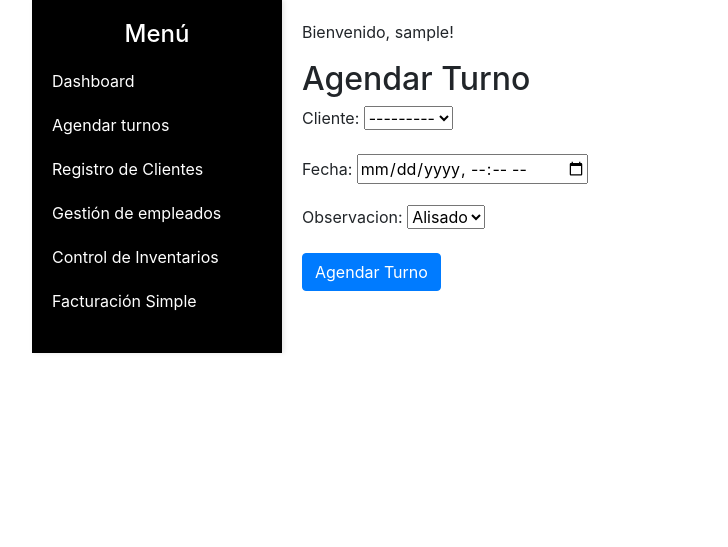
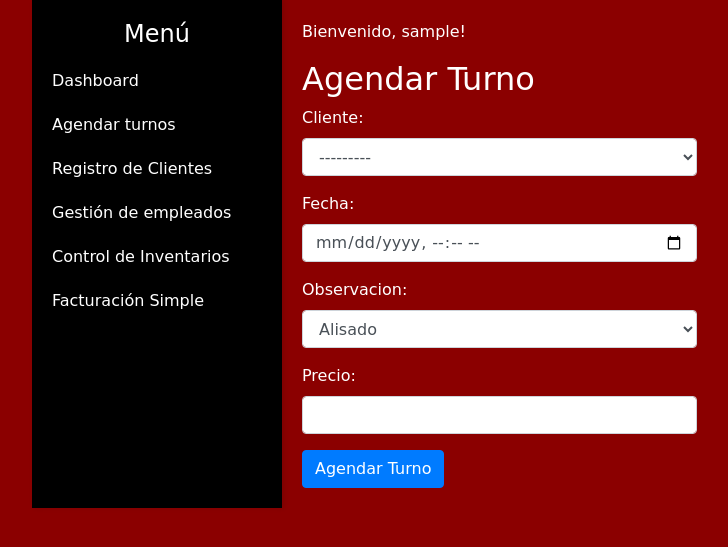
Before and after one commit to Alexd062024/DjangoPeluqueria, a Django app: page /turnos/ in a window 1280 px wide. Shown: the top 547 px of the page, without its empty margins (53-781 px from the left). Run offline with Django 4.2, Linux system fonts and the light colour scheme; the visitor is signed in with stand-in values (Sample User, id 1); some libraries are stand-ins or nearby versions.

Commit message:
actualizacion de formularios

```diff
--- a/peluqueria/settings.py
+++ b/peluqueria/settings.py
@@ -38,7 +38,11 @@
     'django.contrib.messages',
     'django.contrib.staticfiles',
     'users',
+    'crispy_forms',
+    'crispy_bootstrap5',
 ]
+CRISPY_ALLOWED_TEMPLATE_PACKS = "bootstrap5"
+CRISPY_TEMPLATE_PACK = "bootstrap5"
 
 MIDDLEWARE = [
     'django.middleware.security.SecurityMiddleware',
--- a/users/forms.py
+++ b/users/forms.py
@@ -1,17 +1,37 @@
 from django import forms
+from crispy_forms.helper import FormHelper
+from crispy_forms.layout import Submit
 from .models import Cliente, Turno
 
+class ClienteForm(forms.ModelForm):
+    def __init__(self, *args, **kwargs):
+        super().__init__(*args, **kwargs)
+        self.helper = FormHelper()
+        self.helper.form_method = 'post'
+        self.helper.add_input(Submit('submit', 'Guardar', css_class='btn btn-primary'))
 
-class ClienteForm(forms.ModelForm):
     class Meta:
         model = Cliente
         fields = ['nombre', 'telefono', 'email']
+        widgets = {
+            'nombre': forms.TextInput(attrs={'class': 'form-control'}),
+            'telefono': forms.TextInput(attrs={'class': 'form-control'}),
+            'email': forms.EmailInput(attrs={'class': 'form-control'}),
+        }
 
 class TurnoForm(forms.ModelForm):
+    def __init__(self, *args, **kwargs):
+        super().__init__(*args, **kwargs)
+        self.helper = FormHelper()
+        self.helper.form_method = 'post'
+        self.helper.add_input(Submit('submit', 'Guardar', css_class='btn btn-primary'))
+
     class Meta:
         model = Turno
-        fields = ['cliente', 'fecha', 'observacion']
+        fields = ['cliente', 'fecha', 'observacion', 'precio']
         widgets = {
-            'fecha': forms.DateTimeInput(attrs={'type': 'datetime-local'}),
-            'observacion': forms.Select(choices=[('alisado', 'Alisado'), ('corte', 'Corte'), ('tintura', 'Tintura')]),
+            'cliente': forms.Select(attrs={'class': 'form-control'}),
+            'fecha': forms.DateTimeInput(attrs={'type': 'datetime-local', 'class': 'form-control'}),
+            'observacion': forms.Select(choices=[('alisado', 'Alisado'), ('corte', 'Corte'), ('tintura', 'Tintura')], attrs={'class': 'form-control'}),
+            'precio': forms.NumberInput(attrs={'class': 'form-control'}),
         }
--- a/users/models.py
+++ b/users/models.py
@@ -14,6 +14,7 @@
     cliente = models.ForeignKey(Cliente, on_delete=models.CASCADE)
     fecha = models.DateTimeField()
     observacion = models.CharField(max_length=100)
+    precio = models.DecimalField(max_digits=10, decimal_places=2, null=True, blank=True)
 
     def __str__(self):
         return f"{self.cliente.nombre} - {self.fecha.strftime('%Y-%m-%d %H:%M')}"
--- a/users/static/users/css/styleprofile.css
+++ b/users/static/users/css/styleprofile.css
@@ -1,6 +1,6 @@
 body {
     font-family: cursive;
-    background-color: #8B0000;
+    background-color: #8B0000 !important;
     margin: 0;
     padding: 0;
 }
@@ -9,6 +9,10 @@
     display: flex;
 }
 
+h2, p {
+    color:white;
+
+}
 .sidebar {
     width: 250px;
     background-color: black;
--- a/users/static/users/css/styles.css
+++ b/users/static/users/css/styles.css
@@ -1,5 +1,5 @@
 body {
-    background-color: #8B0000; /* Rojo oscuro */
+    background-color: #8B0000 !important; /* Rojo oscuro */
     color: #fff;
     font-family: cursive;
     display: flex;
--- a/users/templates/users/base.html
+++ b/users/templates/users/base.html
@@ -5,8 +5,8 @@
     <meta name="viewport" content="width=device-width, initial-scale=1.0">
     <title>{% block title %}La Peluquería del Rock{% endblock %}</title>
     {% load static %}
+    <link rel="stylesheet" href="https://stackpath.bootstrapcdn.com/bootstrap/4.5.2/css/bootstrap.min.css">
     <link rel="stylesheet" href="{% static 'users/css/styleprofile.css' %}">
-    <link rel="stylesheet" href="https://stackpath.bootstrapcdn.com/bootstrap/4.5.2/css/bootstrap.min.css">
     <link href="https://fonts.googleapis.com/css2?family=Rock+Salt&display=swap" rel="stylesheet">
 </head>
 <body>
--- a/users/templates/users/dashboard.html
+++ b/users/templates/users/dashboard.html
@@ -1,4 +1,5 @@
 {% extends "users/base.html" %}
+{% load crispy_forms_tags %}
 {% block title %}Perfil de usuario{% endblock %}
 {% block content %}
 <h2 class="mt-5">Turnos Agendados</h2>
@@ -9,6 +10,7 @@
                 <th>Cliente</th>
                 <th>Fecha</th>
                 <th>Observación</th>
+                <th>Precio</th> <!-- Nueva columna para el precio -->
             </tr>
         </thead>
         <tbody>
@@ -17,6 +19,7 @@
                     <td>{{ turno.cliente.nombre }}</td>
                     <td>{{ turno.fecha }}</td>
                     <td>{{ turno.observacion }}</td>
+                    <td>{{ turno.precio }}</td> <!-- Mostrar el precio -->
                 </tr>
             {% endfor %}
         </tbody>
```
Also changed, not shown: users/migrations/0002_turno_precio.py (added).
